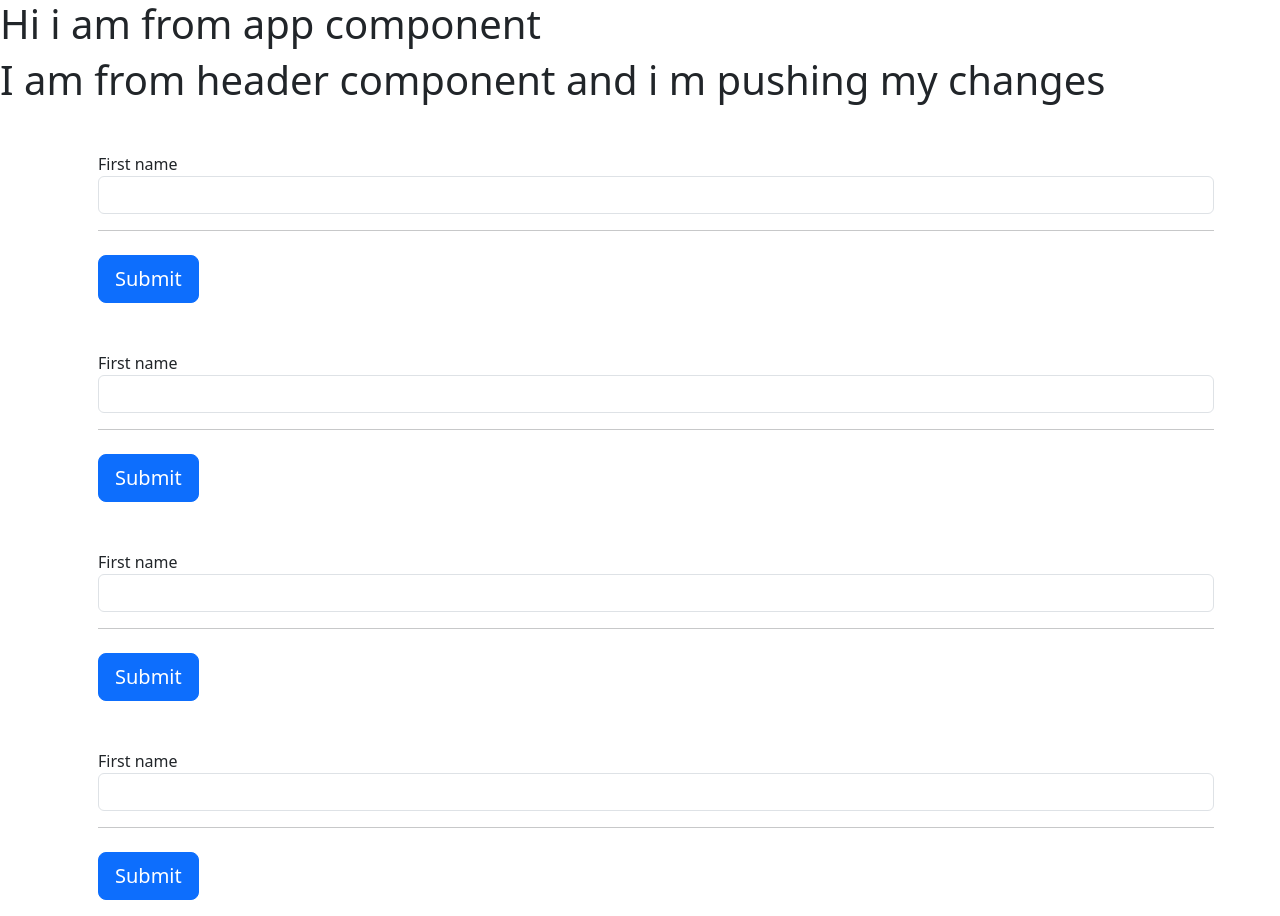
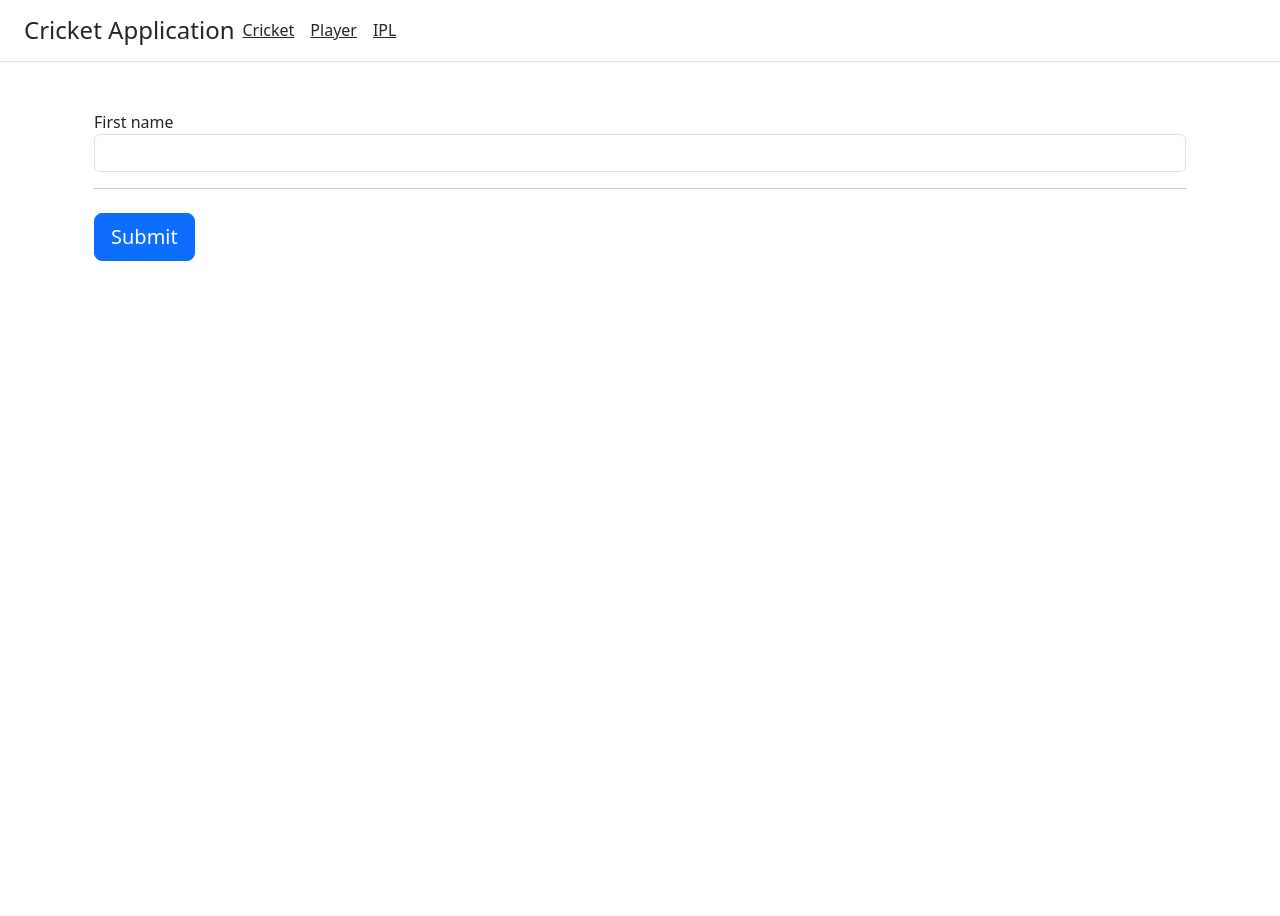
Before and after one commit to anvisrivastava/React, a React (Create React App) app in the folder sample-app/: page / in a window 1280 px wide. After the commit the page ends 800 px from the top, so only its background shows below. Built offline with nearby package versions, Linux system fonts and the light colour scheme.

Commit message:
Add files via upload

```diff
--- a/sample-app/src/App.js
+++ b/sample-app/src/App.js
@@ -1,35 +1,23 @@
-import 'bootstrap/dist/css/bootstrap.min.css'
-import {CricketerData} from "./data.js";
-import Cricket from './components/Cricket.js';
-
-function Header(){
-    return(
-        <h1>I am from header component and i m pushing my changes</h1>
-    )
-}
-
-function App(){
-    return(
-        <>
-         <h1>Hi i am from app component</h1>
-         <h1><Header /></h1>
-         <ul>
-            <Cricket
-            name ={CricketerData[0].name}
-            description ={CricketerData[0].description}
-            image ={CricketerData[0].image}
-            />
-            <Cricket
-            {...CricketerData[1]}
-            />
-             <Cricket
-             {...CricketerData[2]}
-             />
-             <Cricket
-              {...CricketerData[3]}
-             />
-         </ul>
-         </>
-    )
+import 'bootstrap/dist/css/bootstrap.min.css';
+import Header from './components/Header';
+import Player from './components/Player';
+import Ipl from './components/Ipl';
+import Cricket from './components/Cricket';
+import {BrowserRouter, Routes, Route} from 'react-router-dom';
+const App = () => {
+return(
+    <>
+    <BrowserRouter>
+    <Header />
+    <div className='container'>
+        <Routes>
+            <Route path = "/" element = {<Cricket/>}></Route>
+            <Route path = "/player" element = {<Player/>}></Route>
+            <Route path = "/ipl" element = {<Ipl/>}></Route>
+        </Routes>
+    </div>
+    </BrowserRouter>
+    </>
+)
 }
 export default App;
```
